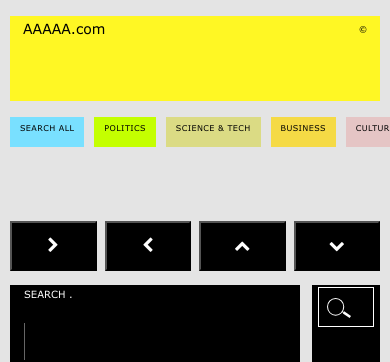
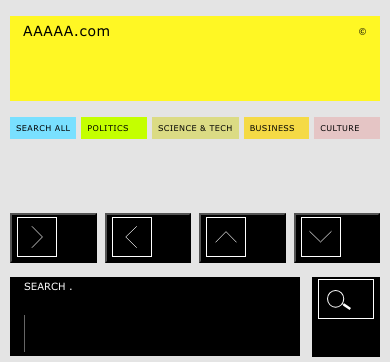
Before and after one commit to kashi992/edit_info_app, a plain HTML site: page index.html in a window 390 px wide. Shown: the top 362 px of the page. Drawn offline with Linux system fonts and the light colour scheme.

Commit message:
Revisions Done for menu buttons

```diff
--- a/assets/scss/_responsive.scss
+++ b/assets/scss/_responsive.scss
@@ -70,18 +70,27 @@
             }
             .navbar-menu {
                 width: 100%;
-                .navbar-menu-list .navbar-item{
+                .navbar-menu-list {
+                    gap: 5px;
+                    .navbar-item{
                         font-size: 8px;
+                        height: 22px;
+                        padding: 6px;
 
                         &.hovered, &.active{
                             height: 50px;
                         }
-                    .nav-sub-menu .sub-menu-list .nav-sub-item{
+                        .nav-sub-menu .sub-menu-list{
+                            gap: 5px;
+                            .nav-sub-item{
                                 max-width: 100%;
                                 font-size: 8px;
-                        height:25px;
+                                height:22px;
+                                padding: 6px;
                                 &.active, &.hovered{
                                     height: 40px;
+                                }
+                            }
                         }
                     }
                 }
--- a/assets/scss/style.scss
+++ b/assets/scss/style.scss
@@ -104,8 +104,11 @@ $nav-menu-gap: 10px;
             width: $logo-width;
             height: $logo-height;
             background: #FFF724;
-            padding: 4px 13px;
+            padding: 6px 13px;
             font-family: 'Verdana';
+            font-size: 12px;
+            letter-spacing: 0.05em;
+
             .logo-content{
                 display: flex;
                 align-items: center;
@@ -144,6 +147,7 @@ $nav-menu-gap: 10px;
                     background: #79E0FF;
                     display: flex;
                     align-items: center;
+                    white-space: nowrap;
                     &.active,&.hovered{
                         height: 100%;
                         .nav-sub-menu{
@@ -200,13 +204,15 @@ $nav-menu-gap: 10px;
                                 height: 30px;
                                 padding: 6px 10px;
                                 color: #000000;
-                                font-size: 14px;
+                                font-size: 12px;
+                                letter-spacing: 0;
                                 font-weight: normal;
                                 font-style: normal;
                                 text-transform: uppercase;
                                 background: #79E0FF;
                                 display: flex;
                                 align-items: flex-start;
+                                white-space: nowrap;
                                 cursor: pointer;
                                 &.active,&:hover{
                                    height: 100%;
@@ -324,14 +330,28 @@ $nav-menu-gap: 10px;
             align-items: center;
             gap: $nav-menu-gap - 2;
             .navbar-control{
-                padding: 2px 10px;
+                padding: 2px 5px;
                 background: #000;
-                width: calc(25% - ((($nav-menu-gap - 2px) * 3)) / 4);
+                // width: calc(25% - ((($nav-menu-gap - 2px) * 3)) / 4);
                 height: 80px;
                 width: 100%;
                 color: #fff;
                 cursor: pointer;
-                font-size: 22px;
+                display: flex;
+                align-items: flex-start;
+
+                .arrow-icon{
+                    display: flex;
+                    justify-content: center;
+                    align-items: center;
+                    width: 40px;
+                    height: 40px;
+                    border: 1px solid #fff;
+                    img{
+                        width: 60%;
+                    }
+                }
+
             }
         }
     }
--- a/index.html
+++ b/index.html
@@ -142,16 +142,24 @@
                     </div>
                     <div class="navbar-controls">
                         <button class="navbar-control next">
-                            <i class="fa fa-chevron-right"></i>
+                            <span class="arrow-icon">
+                                <img src="./assets/img/arrow-right.svg" alt="">
+                            </span>
                         </button>
                         <button class="navbar-control prev">
-                            <i class="fa fa-chevron-left"></i>
+                            <span class="arrow-icon">
+                                <img src="./assets/img/arrow-left.svg" alt="">
+                            </span>
                         </button>
                         <button class="navbar-control up">
-                            <i class="fa fa-chevron-up"></i>
+                            <span class="arrow-icon">
+                                <img src="./assets/img/arrow-top.svg" alt="">
+                            </span>
                         </button>
                         <button class="navbar-control down">
-                            <i class="fa fa-chevron-down"></i>
+                            <span class="arrow-icon">
+                                <img src="./assets/img/arrow-down.svg" alt="">
+                            </span>
                         </button>
                     </div>
                 </div>
```
Also changed, not shown: assets/css/style.css, assets/img/arrow-down.svg (added), assets/img/arrow-left.svg (added), assets/img/arrow-right.svg (added), assets/img/arrow-top.svg (added), 1 other file. Lines whose indentation alone changed are shown as unchanged.
